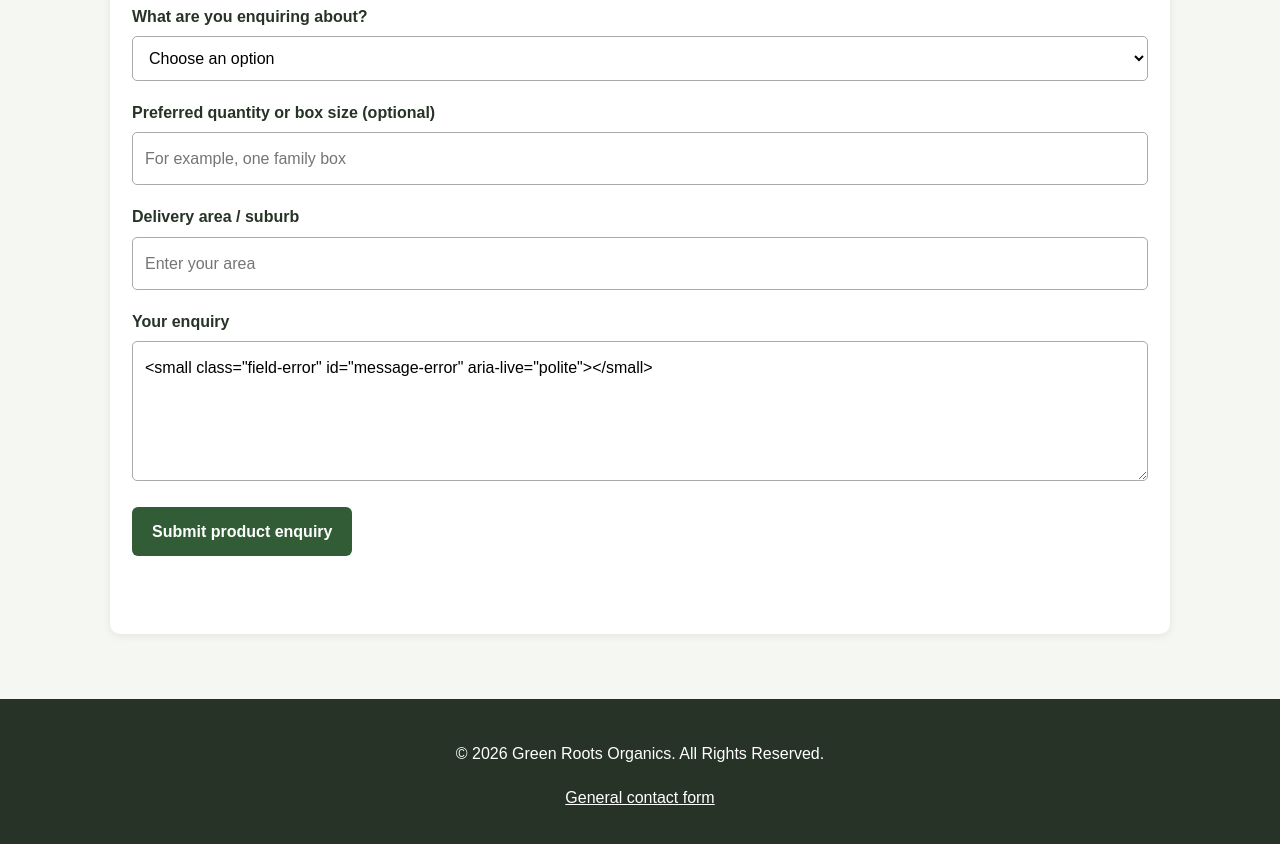
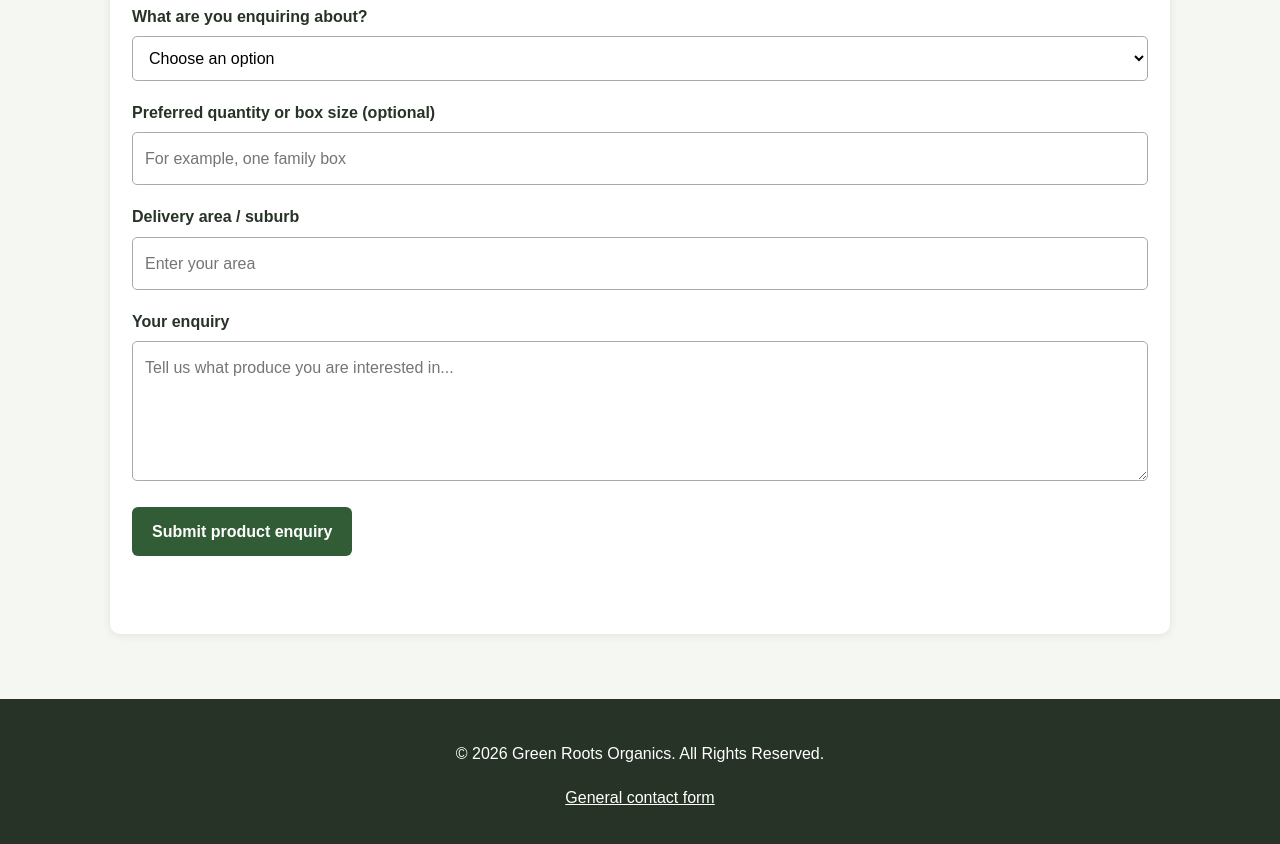
Before and after one commit to khanya-kota/My-website, a plain HTML site: page Pages/enquiry.html in a window 1280 px wide. Shown: the part 1194-2038 px from the top of the page. Drawn offline with Linux system fonts and the light colour scheme.

Commit message:
Place one validation message directly below each form field

```diff
--- a/Pages/enquiry.html
+++ b/Pages/enquiry.html
@@ -15,7 +15,7 @@
     <title>Green Roots Organics | Enquiry</title>
     <!-- Links this page to the shared CSS stylesheet. -->
     <link rel="stylesheet" href="../Assets/css/style.css">
-    <script src="../Assets/js/script.js?v=20261030-12" defer></script>
+    <script src="../Assets/js/script.js?v=20261030-13" defer></script>
 <!-- Ends the head section. -->
 </head>
 <!-- Starts the visible body and identifies the Enquiry page for CSS. -->
@@ -77,19 +77,19 @@
         <!-- Creates the enquiry form and sends it using POST. -->
         <form class="enquiry-form" id="enquiry-form" onsubmit="return false;" novalidate>
 <p>Complete this form to ask about a product, subscription or delivery. We will confirm current stock, prices and delivery arrangements.</p>
-<div class="form-group"><label for="name">Full name</label><input class="form-control" type="text" id="name" name="name" autocomplete="name"><small class="field-error" aria-live="polite"></small>
-<small class="field-error" id="name-error" aria-live="polite"></small></div>
-<div class="form-group"><label for="email">Email address</label><input class="form-control" type="email" id="email" name="email" autocomplete="email"><small class="field-error" aria-live="polite"></small>
-<small class="field-error" id="email-error" aria-live="polite"></small></div>
-<div class="form-group"><label for="phone">Phone number</label><input class="form-control" type="tel" id="phone" name="phone" autocomplete="tel"><small class="field-error" aria-live="polite"></small>
-<small class="field-error" id="phone-error" aria-live="polite"></small></div>
+<div class="form-group"><label for="name">Full name</label><input class="form-control" type="text" id="name" name="name" autocomplete="name">
+</div>
+<div class="form-group"><label for="email">Email address</label><input class="form-control" type="email" id="email" name="email" autocomplete="email">
+</div>
+<div class="form-group"><label for="phone">Phone number</label><input class="form-control" type="tel" id="phone" name="phone" autocomplete="tel">
+</div>
 <div class="form-group"><label for="enquiry">What are you enquiring about?</label><select class="form-control" id="enquiry" name="enquiry">
-<small class="field-error" id="enquiry-error" aria-live="polite"></small><option value="">Choose an option</option><option>Fresh fruit</option><option>Fresh vegetables</option><option>Weekly produce box</option><option>Bi-weekly produce box</option><option>Delivery</option><option>Bulk or business order</option><option>Other</option></select><small class="field-error" aria-live="polite"></small></div>
+<option value="">Choose an option</option><option>Fresh fruit</option><option>Fresh vegetables</option><option>Weekly produce box</option><option>Bi-weekly produce box</option><option>Delivery</option><option>Bulk or business order</option><option>Other</option></select></div>
 <div class="form-group"><label for="quantity">Preferred quantity or box size (optional)</label><input class="form-control" type="text" id="quantity" name="quantity" placeholder="For example, one family box"></div>
-<div class="form-group"><label for="area">Delivery area / suburb</label><input class="form-control" type="text" id="area" name="area" placeholder="Enter your area"><small class="field-error" aria-live="polite"></small>
-<small class="field-error" id="area-error" aria-live="polite"></small></div>
+<div class="form-group"><label for="area">Delivery area / suburb</label><input class="form-control" type="text" id="area" name="area" placeholder="Enter your area">
+</div>
 <div class="form-group"><label for="message">Your enquiry</label><textarea class="form-control message-field" id="message" name="message" placeholder="Tell us what produce you are interested in...">
-<small class="field-error" id="message-error" aria-live="polite"></small></textarea></div>
+</textarea></div>
 <button class="submit-button" type="button">Submit product enquiry</button><p class="form-feedback" id="enquiry-feedback" role="status" aria-live="polite"></p></form>
     <!-- Ends the form section. -->
     </section>
```
